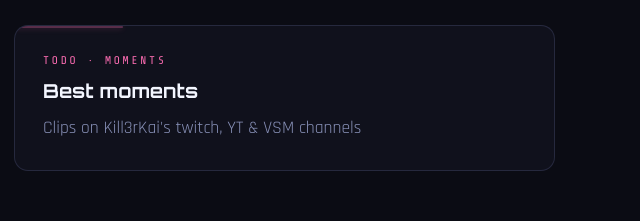
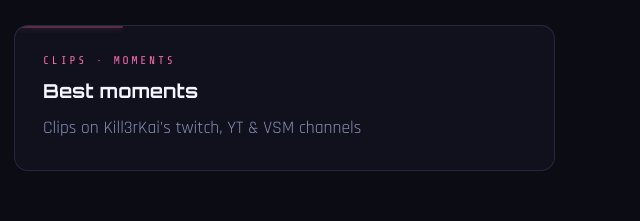
Before and after one commit to VictoriaSiveMors/links, a plain HTML site: page members/lillyai.html in a window 1280 px wide. Shown: the part 2800-3021 px from the top of the page, 635-1275 px from the left. Drawn offline with nearby package versions, Linux system fonts and the light colour scheme.

Commit message:
forgot to change out filelr tag

```diff
--- a/members/lillyai.html
+++ b/members/lillyai.html
@@ -188,7 +188,7 @@
                     <p>Live On <a href="https://www.twitch.tv/kill3rkai">Kill3rKai's Twitch</a></p>
                 </article>
                 <article class="card">
-                    <span class="tag">TODO · Moments</span>
+                    <span class="tag">Clips · Moments</span>
                     <h3>Best moments</h3>
                     <p>Clips on Kill3rKai's twitch, YT & VSM channels</p>
                 </article>
```
